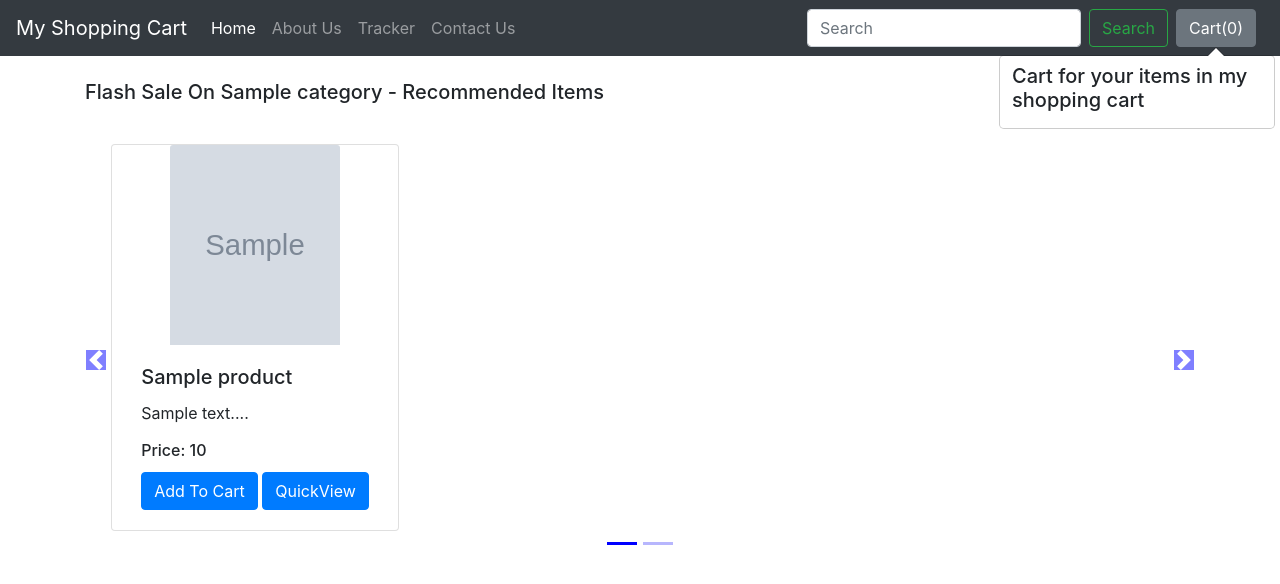
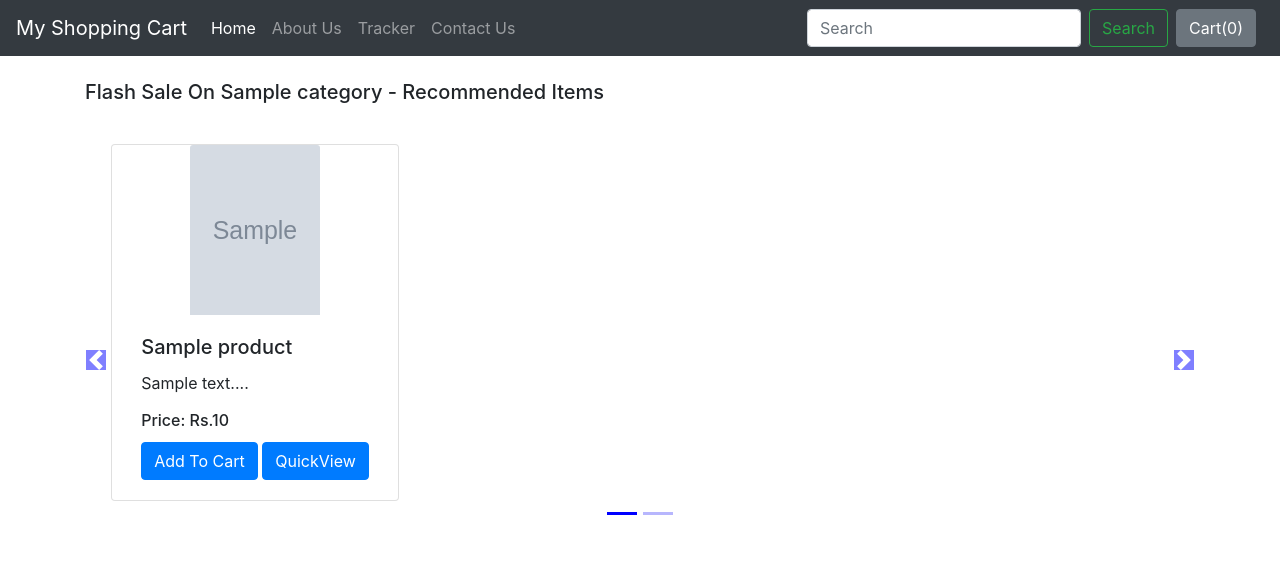
Before and after one commit to A-Wrong/MyShoppingCart, a Django app: template shop/templates/shop/search.html in a window 1280 px wide. Shown: the top 584 px of the page. Run offline with Django 3.2, Linux system fonts and the light colour scheme; the template is opened without the code that fills it: most values are stand-ins (such as "Sample title", 1, 10 or a date in 2020); grey boxes marked "Sample" are stand-in pictures; parts of the project's set-up code (start-up, migrations or seed data) failed here and were passed over; some libraries are stand-ins or nearby versions.

Commit message:
update 4

```diff
--- a/shop/templates/shop/contact.html
+++ b/shop/templates/shop/contact.html
@@ -4,7 +4,7 @@
 
 {% block body %}
 
-<div class="container my-3 alert alert-success">
+<div class="container my-3 alert alert-success"">
     <h3>Contact Us</h3>
     <form action="/shop/contact/" method="post">{% csrf_token %}
   <div class="form-group">
--- a/shop/templates/shop/index.html
+++ b/shop/templates/shop/index.html
@@ -4,7 +4,7 @@
 
 {% block css %}
 
-.col-md-3
+.col-md-6
 {
 display: inline-block;
 margin-left:-4px;
@@ -14,7 +14,7 @@ margin-left:-4px;
 background-color: blue;
 }
 
-.col-md-3 img{
+.col-md-6 img{
 width: 130px;
 height: 170px;
 }
@@ -72,7 +72,7 @@ padding-right: 0;
             <div class="container carousel-inner no-padding">
                 <div class="carousel-item active ">
                     {% for i in product %}
-                    <div class="col-md-3 col-lg-3">
+                    <div class="col-md-6 col-sm-6 col-lg-3 col-12">
                         <div class="card align-items-center" style="width: 18rem;">
                             <img src='/media/{{i.image}}' class="card-img-top" alt="...">
                             <div class="card-body">
--- a/shop/templates/shop/search.html
+++ b/shop/templates/shop/search.html
@@ -1,10 +1,10 @@
 {% extends 'shop/basic.html' %}
 
-{% block title%} Search Results - My Shopping Cart{% endblock %}
+{% block title%} MyShoppingCart - Best Ecommerce Website{% endblock %}
 
 {% block css %}
 
-.col-md-3
+.col-md-6
 {
 display: inline-block;
 margin-left:-4px;
@@ -14,9 +14,9 @@ margin-left:-4px;
 background-color: blue;
 }
 
-.col-md-3 img{
-width: 170px;
-height: 200px;
+.col-md-6 img{
+width: 130px;
+height: 170px;
 }
 
 body .carousel-indicator li{
@@ -27,7 +27,7 @@ body .carousel-indicators{
 bottom: -40px;
 }
 
-.carousel-indicators li {
+.carousel-indicators li{
 background-color: #7270fc;
 }
 
@@ -47,6 +47,7 @@ body .no-padding{
 padding-left: 0,
 padding-right: 0;
 }
+
 
 {% endblock %}
 
@@ -69,15 +70,15 @@ padding-right: 0;
                 {% endfor %}
             </ul>
             <div class="container carousel-inner no-padding">
-                <div class="carousel-item active">
+                <div class="carousel-item active ">
                     {% for i in product %}
-                    <div class="col-xs-3 col-sm-3 col-md-3">
+                    <div class="col-md-6 col-sm-6 col-lg-3 col-12">
                         <div class="card align-items-center" style="width: 18rem;">
                             <img src='/media/{{i.image}}' class="card-img-top" alt="...">
                             <div class="card-body">
                                 <h5 class="card-title" id="namepr{{i.id}}">{{i.product_name}}</h5>
                                 <p class="card-text">{{i.desc|slice:"0:53"}}...</p>
-                                <h6 class="card-title" >Price: <span id="pricepr{{i.id}}">{{i.price}}</span></h6>
+                                <h6 class="card-title" >Price: Rs.<span id="pricepr{{i.id}}">{{i.price}}</span></h6>
                                 <span id="divpr{{i.id}}" class="divpr">
                                     <button id="pr{{i.id}}" class="btn btn-primary cart">Add To Cart</button>
                                 </span>
@@ -105,14 +106,16 @@ padding-right: 0;
     </div>
     {% endfor %}
 </div>
+
 {% endblock %}
+
 {% block js %}
+
 <script>
 {% if msg|length != 0 %}
 alert('{{msg}}');
-window.location.href = "/"
+window.location.href = "/shop"
 {% endif %}
-
 // Find out the cart items from localStorage
 
 if (localStorage.getItem('cart') == null) {
@@ -128,6 +131,7 @@ if (localStorage.getItem('cart') == null) {
     var idstr = this.id.toString();
     if (cart[idstr] != undefined) {
         qty = cart[idstr][0] + 1;
+
     } else {
         qty = 1;
         name = document.getElementById('name'+idstr).innerHTML;
@@ -141,21 +145,28 @@ if (localStorage.getItem('cart') == null) {
 
 $('#popcart').popover();
 updatePopover(cart);
+
+//Hide Popover when clicked outside
+$('html').on('click', function(e) {
+  if (typeof $(e.target).data('original-title') == 'undefined') {
+    $('#popcart').popover('hide');
+  }
+});
+
 function updatePopover(cart) {
-    console.log('We are inside updatePopover');
     var popStr = "";
     popStr = popStr + "<h5> Cart for your items in my shopping cart </h5><div class='mx-2 my-2'>";
     var i = 1;
     for (var item in cart) {
         popStr = popStr + "<b>" + i + "</b>. ";
-        popStr = popStr + document.getElementById('name' + item).innerHTML.slice(0, 19) + "... Qty: " + cart[item][0] + '<br>';
+        popStr = popStr + document.getElementById('name' + item).innerHTML.slice(0, 19) + "-----" + "Qty : " + cart[item][0] + '<br>';
         i = i + 1;
     }
     popStr = popStr + "</div> <a href='/shop/checkout'><button class='btn btn-primary' id ='checkout'>Checkout</button></a> <button class='btn btn-primary' onclick='clearCart()' id ='clearCart'>Clear Cart</button>     "
-    console.log(popStr);
     document.getElementById('popcart').setAttribute('data-content', popStr);
-    $('#popcart').popover('show');
+    $('#popcart').popover();
 }
+
 function clearCart() {
     cart = JSON.parse(localStorage.getItem('cart'));
     for (var item in cart) {
@@ -165,6 +176,7 @@ function clearCart() {
     cart = {};
     updateCart(cart);
 }
+
 function updateCart(cart) {
     var sum = 0;
     for (var item in cart) {
@@ -173,7 +185,6 @@ function updateCart(cart) {
     }
     localStorage.setItem('cart', JSON.stringify(cart));
     document.getElementById('cart').innerHTML = sum;
-    console.log(cart);
     updatePopover(cart);
 }
 
@@ -191,12 +202,16 @@ $('.divpr').on("click", "button.minus", function() {
         document.getElementById('valpr' + a).innerHTML = cart['pr' + a][0];
     }
     updateCart(cart);
+
 });
+
 $('.divpr').on("click", "button.plus", function() {
     a = this.id.slice(6, );
     cart['pr' + a][0] = cart['pr' + a][0] + 1;
     document.getElementById('valpr' + a).innerHTML = cart['pr' + a][0];
     updateCart(cart);
 });
+
 </script>
+
 {% endblock %}
```
Also changed, not shown: shop/templates/shop/prodView.html (+15 -14 lines), README.md (deleted), db.sqlite3, shop/templates/shop/paymentstatus.html (line endings or trailing spaces).
